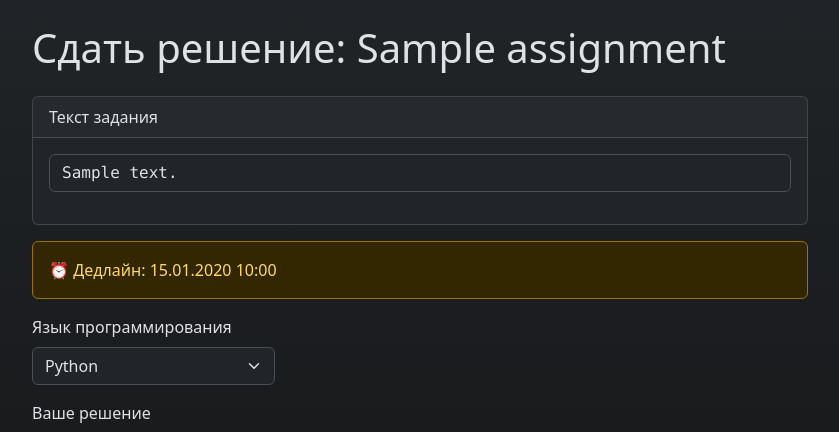
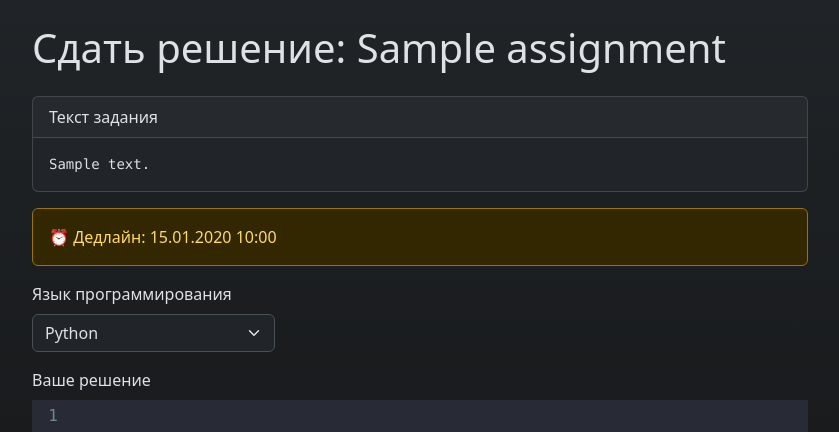
Before and after one commit to NaoTomori0/LMSProject, a Python web app: template app/templates/submit.html in a window 1280 px wide. Shown: the part 56-488 px from the top of the page, without its empty margins (220-1059 px from the left). Run offline with Jinja, Linux system fonts and the light colour scheme; the template is opened without the code that fills it: most values are stand-ins (such as "Sample title", 1, 10 or a date in 2020).

Commit message:
Update submit.html

```diff
--- a/app/templates/submit.html
+++ b/app/templates/submit.html
@@ -5,7 +5,7 @@
     <div class="card mb-3">
         <div class="card-header">Текст задания</div>
         <div class="card-body">
-            <pre class=" form-control auto-resize" style="white-space: pre-wrap;">{{ assignment.description or 'Без описания' }}</pre>
+            <pre class="card-text" style="white-space: pre-wrap;">{{ assignment.description or 'Без описания' }}</pre>
         </div>
     </div>
     {% if assignment.deadline %}
```
